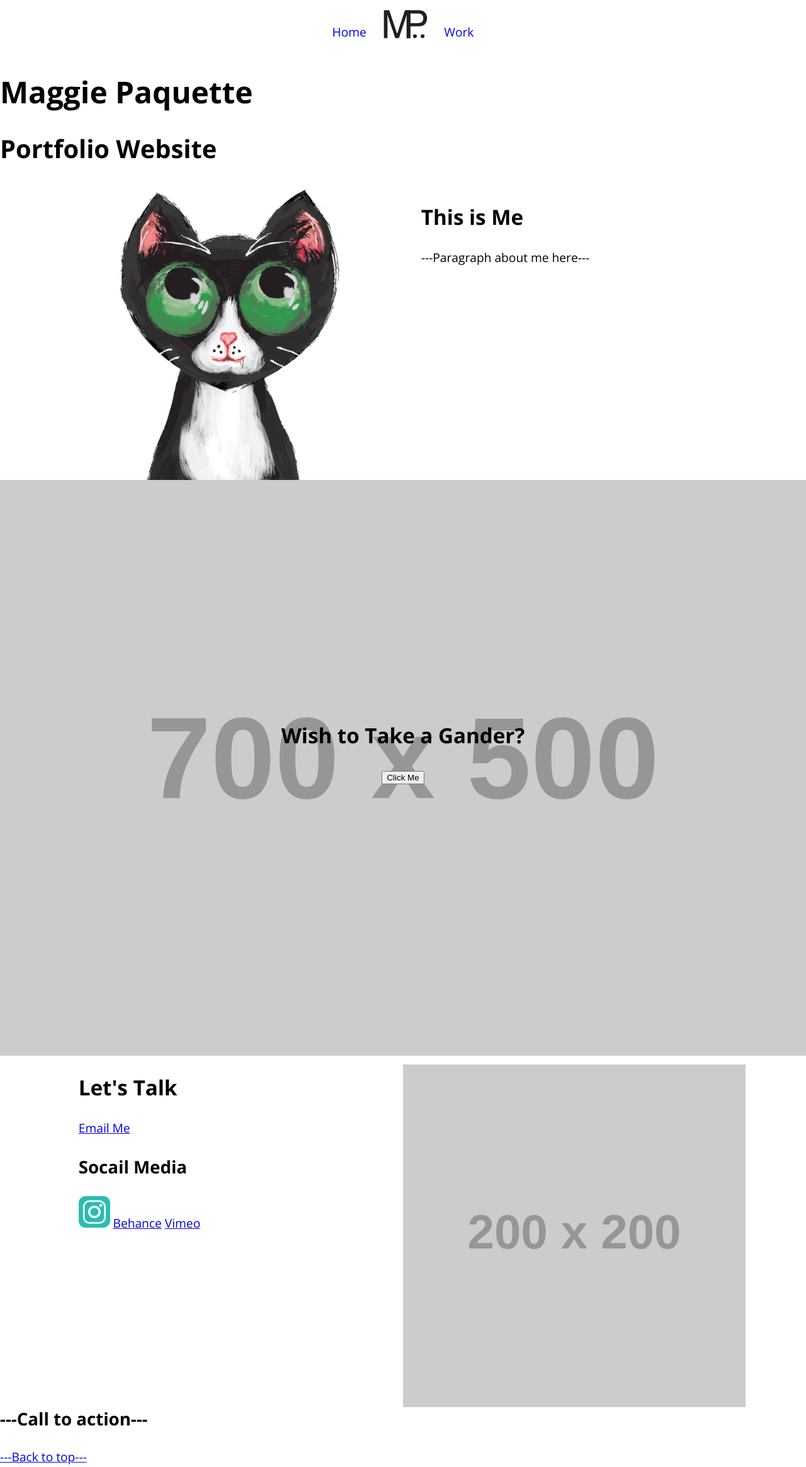
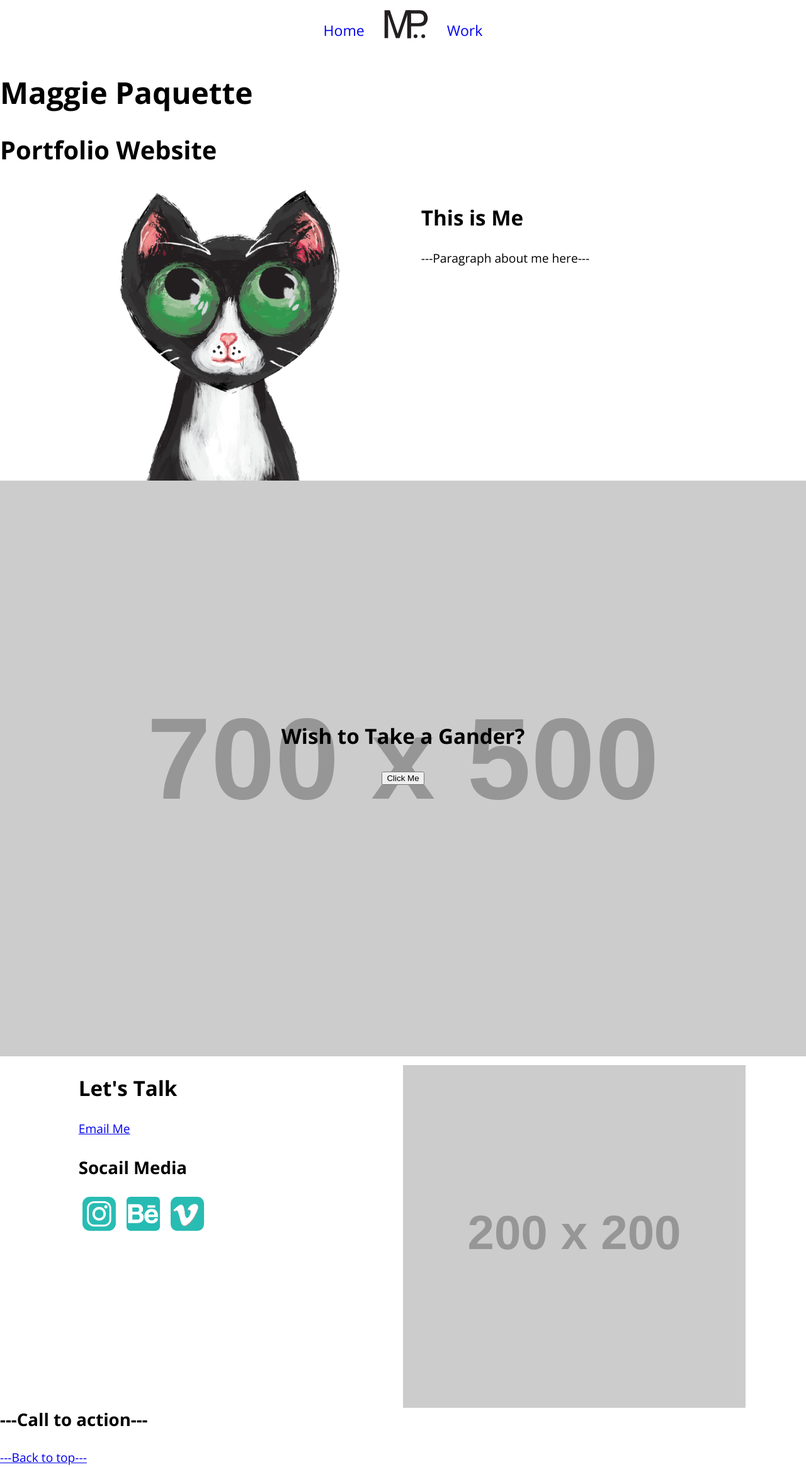
Before and after one commit to Mjams/portfolio-website, a Jekyll site: the page built from index.html, in a window 1280 px wide. Shown: the whole page at 63% size. Built offline with Jekyll 4.4.1, drawn with Linux system fonts in a browser that asks for light colours.

Commit message:
added icons and added styles and sizes to them

```diff
--- a/_layouts/default.html
+++ b/_layouts/default.html
@@ -17,9 +17,9 @@
   <header class="text-center">
     <nav>
       <ul class="island-half">
-        <li class="nav-li inline-block"><a class="nav-a" href="{{site.baseurl}}/">Home</a></li>
+        <li class="mega nav-li inline-block"><a class="nav-a" href="{{site.baseurl}}/">Home</a></li>
         <img class="inline-block logo" src="{{site.baseurl}}/images/maggie-paquette-logo.svg" alt="Personal logo for Maggie Paquette">
-        <li class="nav-li inline-block"><a class="nav-a" href="{{site.baseurl}}/portfolio/">Work</a></li>
+        <li class="mega nav-li inline-block"><a class="nav-a" href="{{site.baseurl}}/portfolio/">Work</a></li>
       </ul>
     </nav>
   </header>
--- a/css/main.css
+++ b/css/main.css
@@ -1,13 +1,12 @@
 .nav-a {
   text-decoration: none;
-  padding-bottom: 1em;
 }
 
 .banner-img {
   position: relative;
 }
 
-.nav-li{
+.nav-li {
   position: relative;
   top: -.25em;
   padding: 0 1em 0 1em;
@@ -51,6 +50,11 @@
   padding: 0 .75em 0 .75em;
 }
 
+.social-icon {
+  width: 50px;
+  padding: 0 .25em 0 .25em;
+}
+
 @media only screen and (min-width: 38em) {
 
   .logo {
@@ -87,6 +91,11 @@
   .interactive-space {
     padding: 0 5em 0 5em;
   }
+
+  .social-icon {
+    width: 65px;
+    padding: 0 .3em 0 .3em;
+  }
 }
 
 @media only screen and (min-width: 90em) {
--- a/index.html
+++ b/index.html
@@ -30,12 +30,12 @@ layout: default
       <p><a href="mailto:maggie.paquette200@gmail.com">Email Me</a></p>
       <h4>Socail Media</h4>
       <div>
-        <a href="https://www.instagram.com/maggie_paquette/"><img class="" src="{{site.baseurl}}/images/instagram.svg" alt=""></a>
-        <a href="https://www.behance.net/maggiedesign">Behance</a>
-        <a href="https://vimeo.com/user48221168">Vimeo</a>
+        <a href="https://www.instagram.com/maggie_paquette/"><img class="social-icon" src="{{site.baseurl}}/images/instagram.svg" alt="Icon of Instagram"></a>
+        <a href="https://www.behance.net/maggiedesign"><img class="social-icon" src="{{site.baseurl}}/images/behance.svg" alt="Icon of Behance"></a>
+        <a href="https://vimeo.com/user48221168"><img class="social-icon" src="{{site.baseurl}}/images/vimeo.svg" alt="Icon of vimeo"></a>
       </div>
     </div>
-    <div class="pad-top-half unit s-1 m-1-2 l-1-2">
+    <div class="pad-top-half unit xs-1 s-1 m-1-2 l-1-2">
       <img class="img-flex" src="http://placehold.it/200x200" alt="add a decription here">
     </div>
   </div>
```
